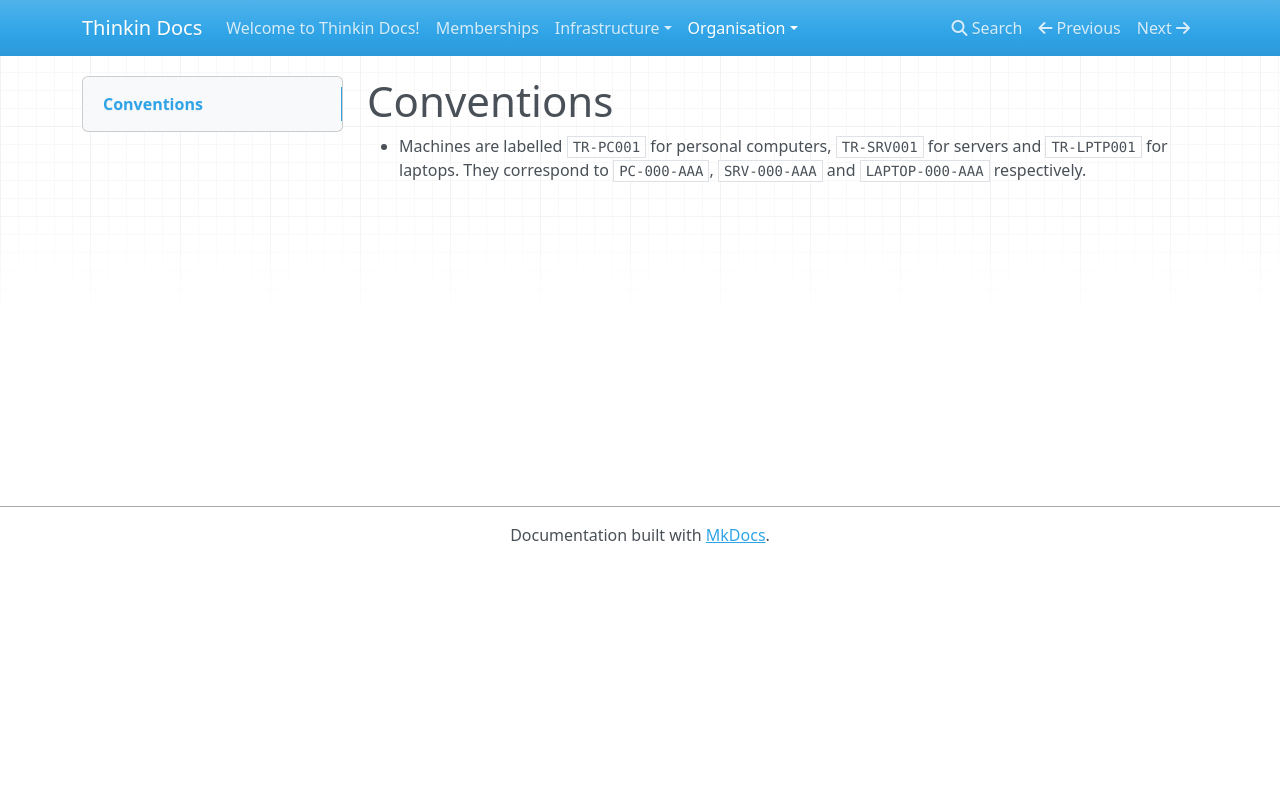
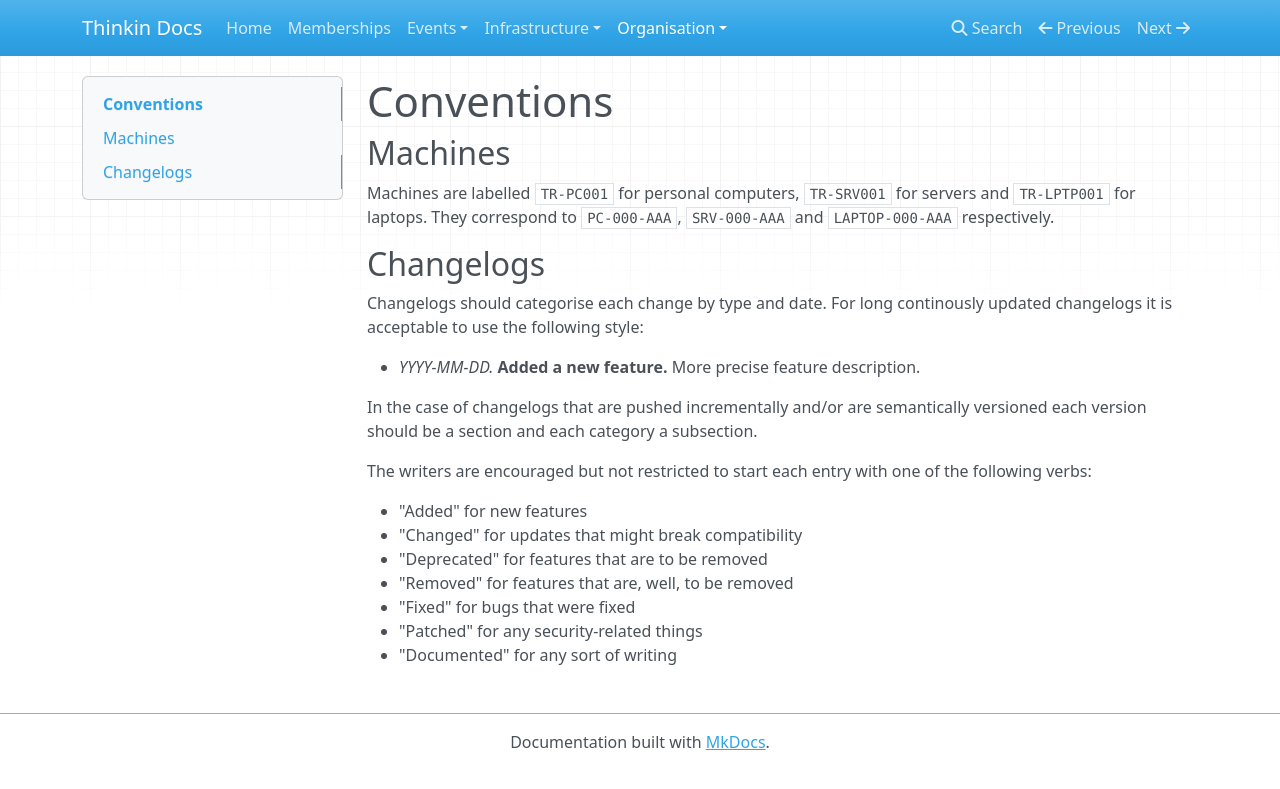
Before and after one commit to thinkinrocks/docs, an MkDocs documentation site: the page built from docs/organisation/conventions.md, in a window 1280 px wide. Shown: the top 789 px of the page. Built offline with MkDocs 1.6.1, drawn with Linux system fonts in a browser that asks for light colours; nearby versions of some CDN libraries.

Commit message:
Fix a typo

```diff
--- a/docs/organisation/conventions.md
+++ b/docs/organisation/conventions.md
@@ -1,3 +1,23 @@
 # Conventions
 
-- Machines are labelled `TR-PC001` for personal computers, `TR-SRV001` for servers and `TR-LPTP001` for laptops. They correspond to `PC-000-AAA`, `SRV-000-AAA` and `LAPTOP-000-AAA` respectively.
+## Machines
+
+Machines are labelled `TR-PC001` for personal computers, `TR-SRV001` for servers and `TR-LPTP001` for laptops. They correspond to `PC-000-AAA`, `SRV-000-AAA` and `LAPTOP-000-AAA` respectively.
+
+## Changelogs
+
+Changelogs should categorise each change by type and date. For long continously updated changelogs it is acceptable to use the following style:
+
+- _YYYY-MM-DD._ **Added a new feature.** More precise feature description.
+
+In the case of changelogs that are pushed incrementally and/or are semantically versioned each version should be a section and each category a subsection.
+
+The writers are encouraged but not restricted to start each entry with one of the following verbs:
+
+- "Added" for new features
+- "Changed" for updates that might break compatibility
+- "Deprecated" for features that are to be removed
+- "Removed" for features that are, well, to be removed
+- "Fixed" for bugs that were fixed
+- "Patched" for any security-related things
+- "Documented" for any sort of writing
```
Also changed, not shown: docs/index.md (+7 -3 lines), docs/infrastructure/admin.md (added, +5 -0 lines), docs/infrastructure/certificates.md (added, +5 -0 lines), docs/infrastructure/network.md (+4 -4 lines), docs/infrastructure/services/DNS.md (added, +1 -0 lines), docs/infrastructure/services/kanboard.md (+1 -1 lines), docs/infrastructure/services/tinystatus.md (added, +3 -0 lines), docs/infrastructure/services/vaultwarden.md (+2 -0 lines), docs/infrastructure/services/wireguard.md (+11 -0 lines), docs/infrastructure/sudo.md (deleted, +0 -1 lines), docs/events/nerd-out/protocol.md (added).
